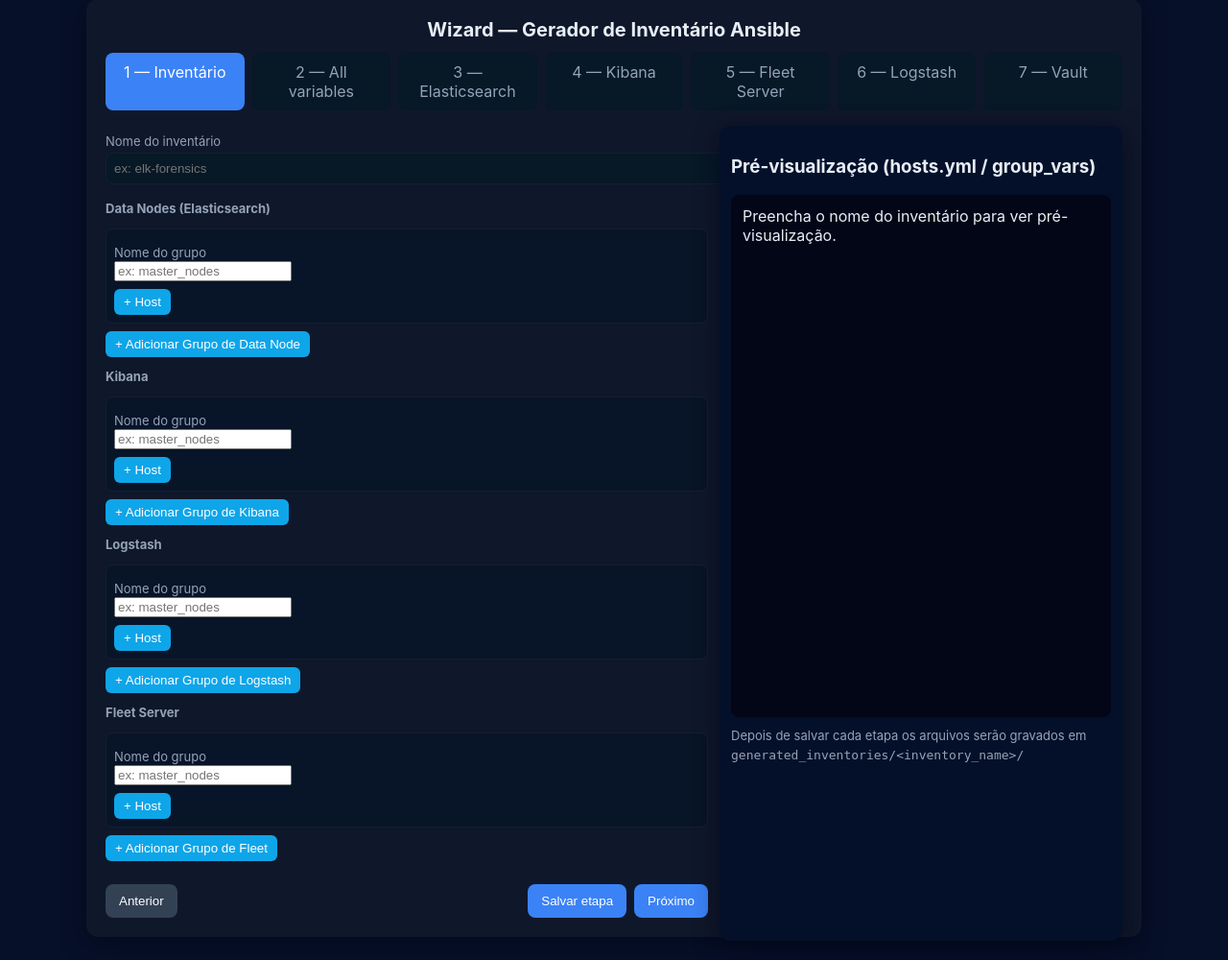
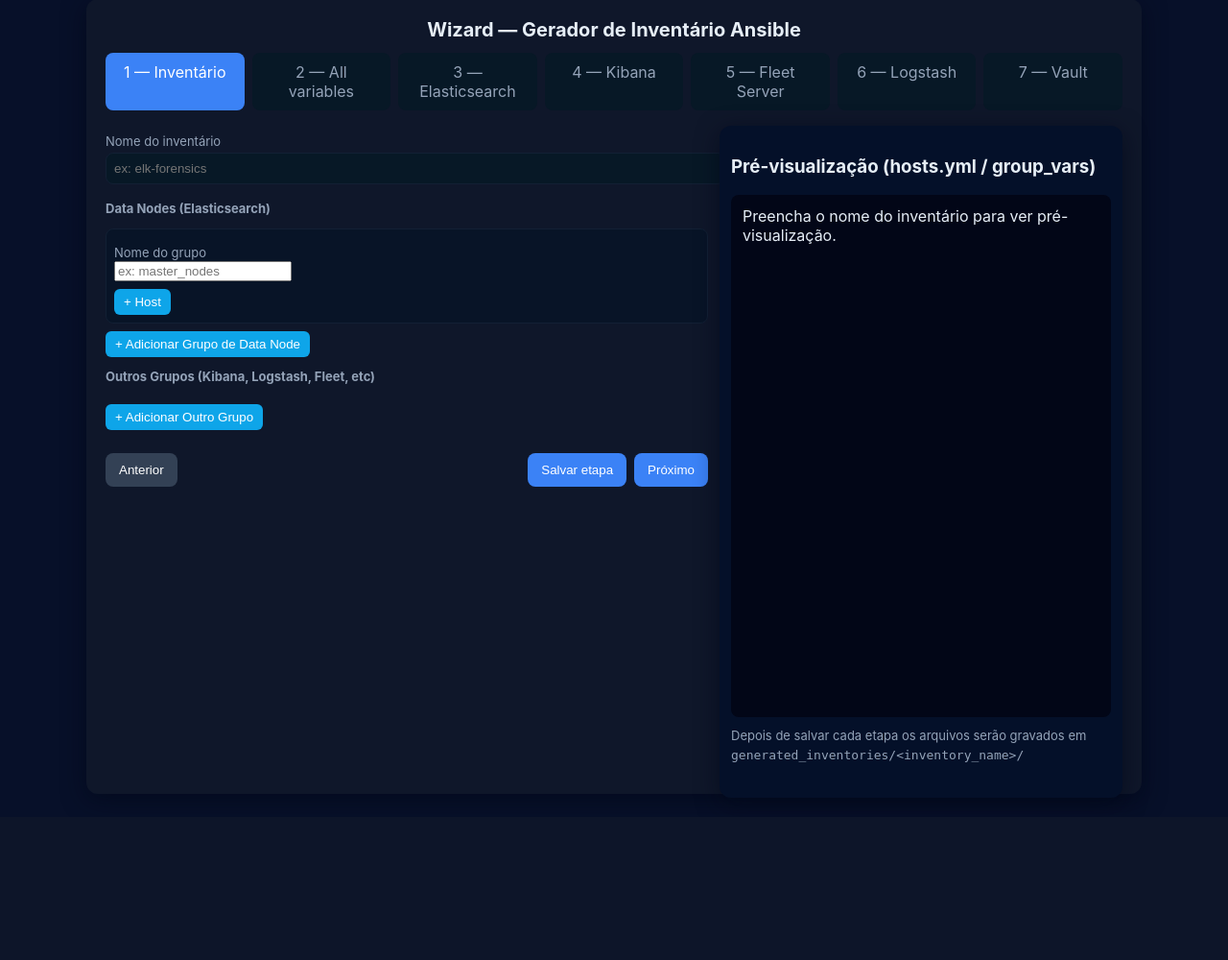
Before and after one commit to msfdb-init-Arm1tag33/Ansible-Inventory-Generator-Elk, a Flask app: page / in a window 1280 px wide. Shown: the part 25-1025 px from the top of the page at 96% size. After the commit the page ends 857 px from the top, so only its background shows below. Run offline with Flask 3, Linux system fonts and the light colour scheme; some libraries are stand-ins or nearby versions.

Commit message:
Ajuste na criação do inventário

```diff
--- a/app.py
+++ b/app.py
@@ -54,24 +54,23 @@
                 yaml.dump(host_vars, hv, sort_keys=False, allow_unicode=True)
         inventory["all"]["children"]["elasticsearch"]["children"][gname] = group_dict
 
-    # other groups (kibana, logstash, fleet)
-    for section in ("kibana", "logstash", "fleet"):
-        for group in groups_data.get(section, []):
-            gname = group.get("group_name") or section
-            hosts = group.get("hosts", [])
-            if not hosts:
+    # other groups (kibana, logstash, fleet, etc) from a single list
+    for group in groups_data.get("other_nodes", []):
+        gname = group.get("group_name")
+        hosts = group.get("hosts", [])
+        if not gname or not hosts:
+            continue
+        group_dict = {"hosts": {}}
+        for h in hosts:
+            name = h.get("hostname")
+            ip = h.get("ip")
+            if not name or not ip:
                 continue
-            group_dict = {"hosts": {}}
-            for h in hosts:
-                name = h.get("hostname")
-                ip = h.get("ip")
-                if not name or not ip:
-                    continue
-                group_dict["hosts"][name] = {"ansible_host": ip}
-                host_vars = {"es_node_name": name}
-                with open(os.path.join(host_vars_dir, f"{name}.yml"), "w", encoding="utf-8") as hv:
-                    yaml.dump(host_vars, hv, sort_keys=False, allow_unicode=True)
-            inventory["all"]["children"][section] = group_dict
+            group_dict["hosts"][name] = {"ansible_host": ip}
+            host_vars = {"es_node_name": name}
+            with open(os.path.join(host_vars_dir, f"{name}.yml"), "w", encoding="utf-8") as hv:
+                yaml.dump(host_vars, hv, sort_keys=False, allow_unicode=True)
+        inventory["all"]["children"][gname] = group_dict
 
     # save hosts.yml
     os.makedirs(inv_dir, exist_ok=True)
--- a/static/script.js
+++ b/static/script.js
@@ -84,10 +84,7 @@
 // populate initial defaults
 (function init(){
   // default a group per section so user sees something
-  addGroup('dataNodesContainer');
-  addGroup('kibanaContainer');
-  addGroup('logstashContainer');
-  addGroup('fleetContainer');
+  addGroup('dataNodesContainer'); // Add one data node group by default
 
   // defaults for all vars
   const allDefaults = {
@@ -245,9 +242,7 @@
     inventory_name,
     groups: {
       data_nodes: collectGroups('dataNodesContainer'),
-      kibana: collectGroups('kibanaContainer'),
-      logstash: collectGroups('logstashContainer'),
-      fleet: collectGroups('fleetContainer')
+      other_nodes: collectGroups('otherGroupsContainer')
     }
   };
   const res = await fetch('/api/generate_inventory', {method:'POST', headers:{'content-type':'application/json'}, body:JSON.stringify(payload)});
--- a/templates/index.html
+++ b/templates/index.html
@@ -57,17 +57,9 @@
             <div id="dataNodesContainer"></div>
             <button class="add-btn" onclick="addGroup('dataNodesContainer')">+ Adicionar Grupo de Data Node</button>
 
-            <h3 class="muted" style="margin-top:12px">Kibana</h3>
-            <div id="kibanaContainer"></div>
-            <button class="add-btn" onclick="addGroup('kibanaContainer')">+ Adicionar Grupo de Kibana</button>
-
-            <h3 class="muted" style="margin-top:12px">Logstash</h3>
-            <div id="logstashContainer"></div>
-            <button class="add-btn" onclick="addGroup('logstashContainer')">+ Adicionar Grupo de Logstash</button>
-
-            <h3 class="muted" style="margin-top:12px">Fleet Server</h3>
-            <div id="fleetContainer"></div>
-            <button class="add-btn" onclick="addGroup('fleetContainer')">+ Adicionar Grupo de Fleet</button>
+            <h3 class="muted" style="margin-top:12px">Outros Grupos (Kibana, Logstash, Fleet, etc)</h3>
+            <div id="otherGroupsContainer"></div>
+            <button class="add-btn" onclick="addGroup('otherGroupsContainer')">+ Adicionar Outro Grupo</button>
           </div>
 
           <!-- STEP 2: ALL VARIABLES -->
```
